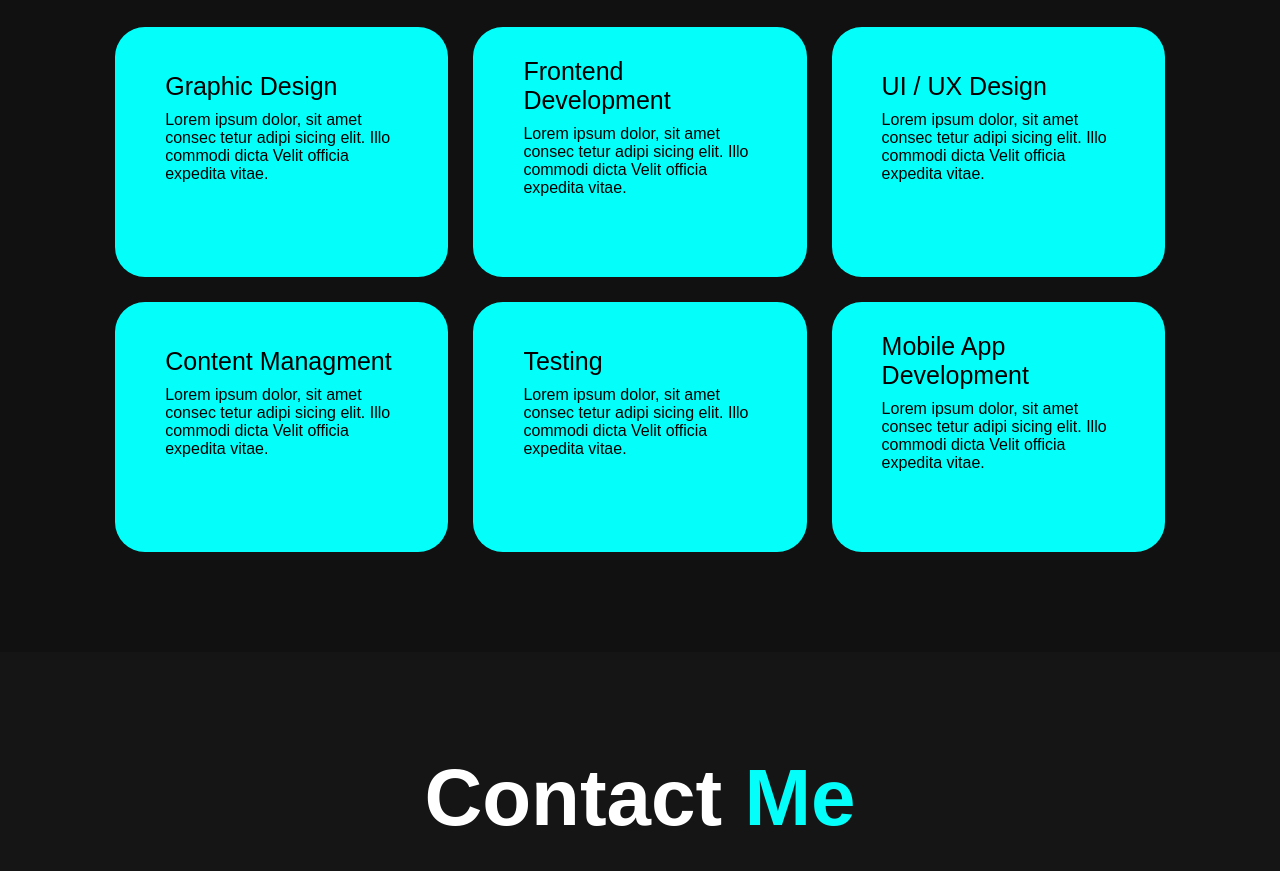
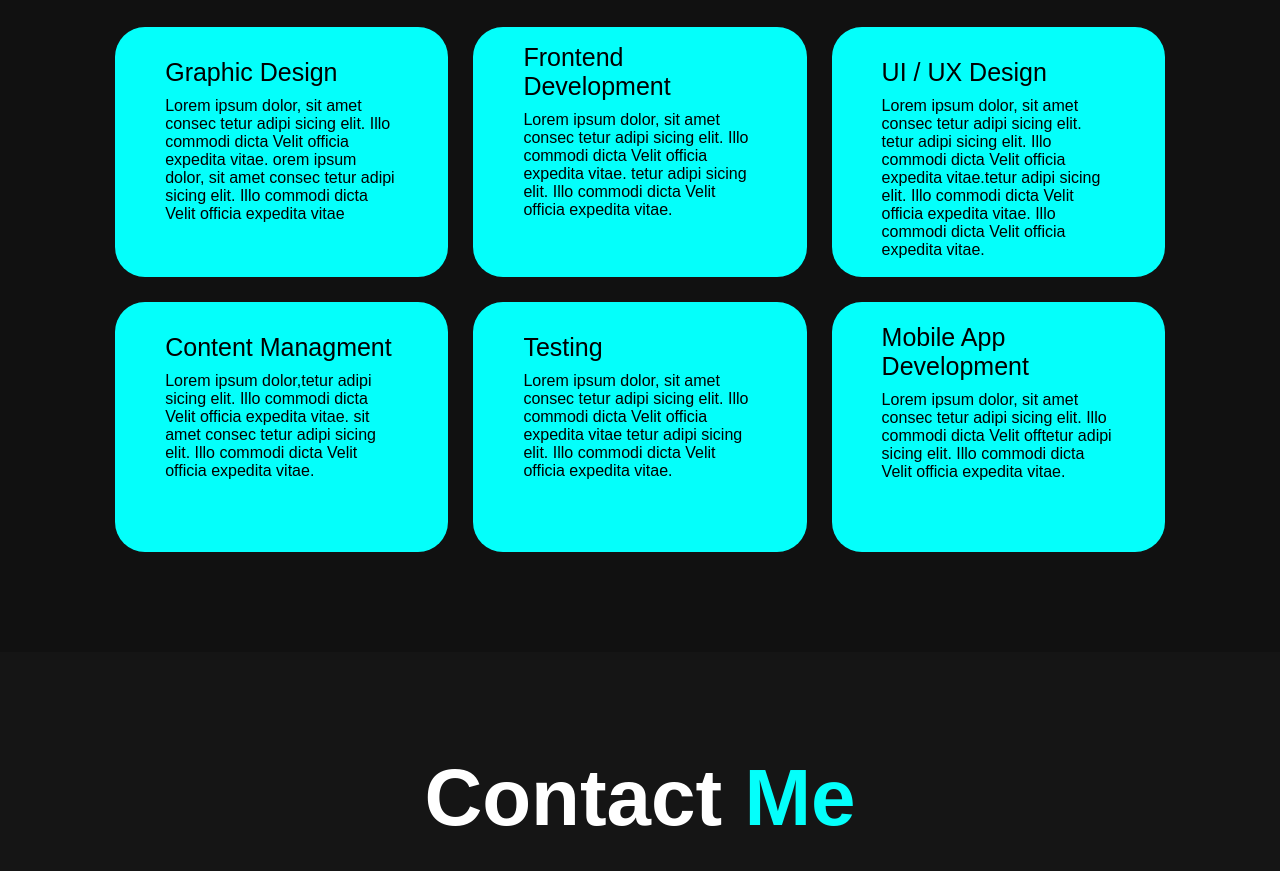
Before and after one commit to NN-Bayat/My-Portfolio, a plain HTML site: page index.html in a window 1280 px wide. Shown: the part 2082-2953 px from the top of the page. Drawn offline with nearby package versions, Linux system fonts and the light colour scheme.

Commit message:
html file update

```diff
--- a/index.html
+++ b/index.html
@@ -73,42 +73,54 @@
             <div class="service-box">
                 <div class="service-info">
                     <h4>Graphic Design</h4>
-                    <p>Lorem ipsum dolor, sit amet consec tetur adipi sicing elit. Illo commodi dicta Velit officia expedita vitae.</p>
+                    <p>Lorem ipsum dolor, sit amet consec tetur adipi sicing elit. Illo commodi dicta Velit officia
+                        expedita vitae. orem ipsum dolor, sit amet consec tetur adipi sicing elit. Illo commodi dicta Velit officia
+                        expedita vitae</p>
                 </div>
             </div>
 
             <div class="service-box">
                 <div class="service-info">
                     <h4>Frontend Development</h4>
-                    <p>Lorem ipsum dolor, sit amet consec tetur adipi sicing elit. Illo commodi dicta Velit officia expedita vitae.</p>
+                    <p>Lorem ipsum dolor, sit amet consec tetur adipi sicing elit. Illo commodi dicta Velit officia
+                        expedita vitae. tetur adipi sicing elit. Illo commodi dicta Velit officia
+                        expedita vitae.</p>
                 </div>
             </div>
 
             <div class="service-box">
                 <div class="service-info">
                     <h4>UI / UX Design</h4>
-                    <p>Lorem ipsum dolor, sit amet consec tetur adipi sicing elit. Illo commodi dicta Velit officia expedita vitae.</p>
+                    <p>Lorem ipsum dolor, sit amet consec tetur adipi sicing elit. tetur adipi sicing elit. Illo commodi dicta Velit officia
+                        expedita vitae.tetur adipi sicing elit. Illo commodi dicta Velit officia
+                        expedita vitae. Illo commodi dicta Velit officia
+                        expedita vitae.</p>
                 </div>
             </div>
 
             <div class="service-box">
                 <div class="service-info">
                     <h4>Content Managment</h4>
-                    <p>Lorem ipsum dolor, sit amet consec tetur adipi sicing elit. Illo commodi dicta Velit officia expedita vitae.</p>
+                    <p>Lorem ipsum dolor,tetur adipi sicing elit. Illo commodi dicta Velit officia
+                        expedita vitae. sit amet consec tetur adipi sicing elit. Illo commodi dicta Velit officia
+                        expedita vitae.</p>
                 </div>
             </div>
 
             <div class="service-box">
                 <div class="service-info">
                     <h4>Testing</h4>
-                    <p>Lorem ipsum dolor, sit amet consec tetur adipi sicing elit. Illo commodi dicta Velit officia expedita vitae.</p>
+                    <p>Lorem ipsum dolor, sit amet consec tetur adipi sicing elit. Illo commodi dicta Velit officia
+                        expedita vitae tetur adipi sicing elit. Illo commodi dicta Velit officia
+                        expedita vitae.</p>
                 </div>
             </div>
 
             <div class="service-box">
                 <div class="service-info">
                     <h4>Mobile App Development</h4>
-                    <p>Lorem ipsum dolor, sit amet consec tetur adipi sicing elit. Illo commodi dicta Velit officia expedita vitae.</p>
+                    <p>Lorem ipsum dolor, sit amet consec tetur adipi sicing elit. Illo commodi dicta Velit offtetur adipi sicing elit. Illo commodi dicta Velit officia
+                        expedita vitae.</p>
                 </div>
             </div>
         </div>
```
